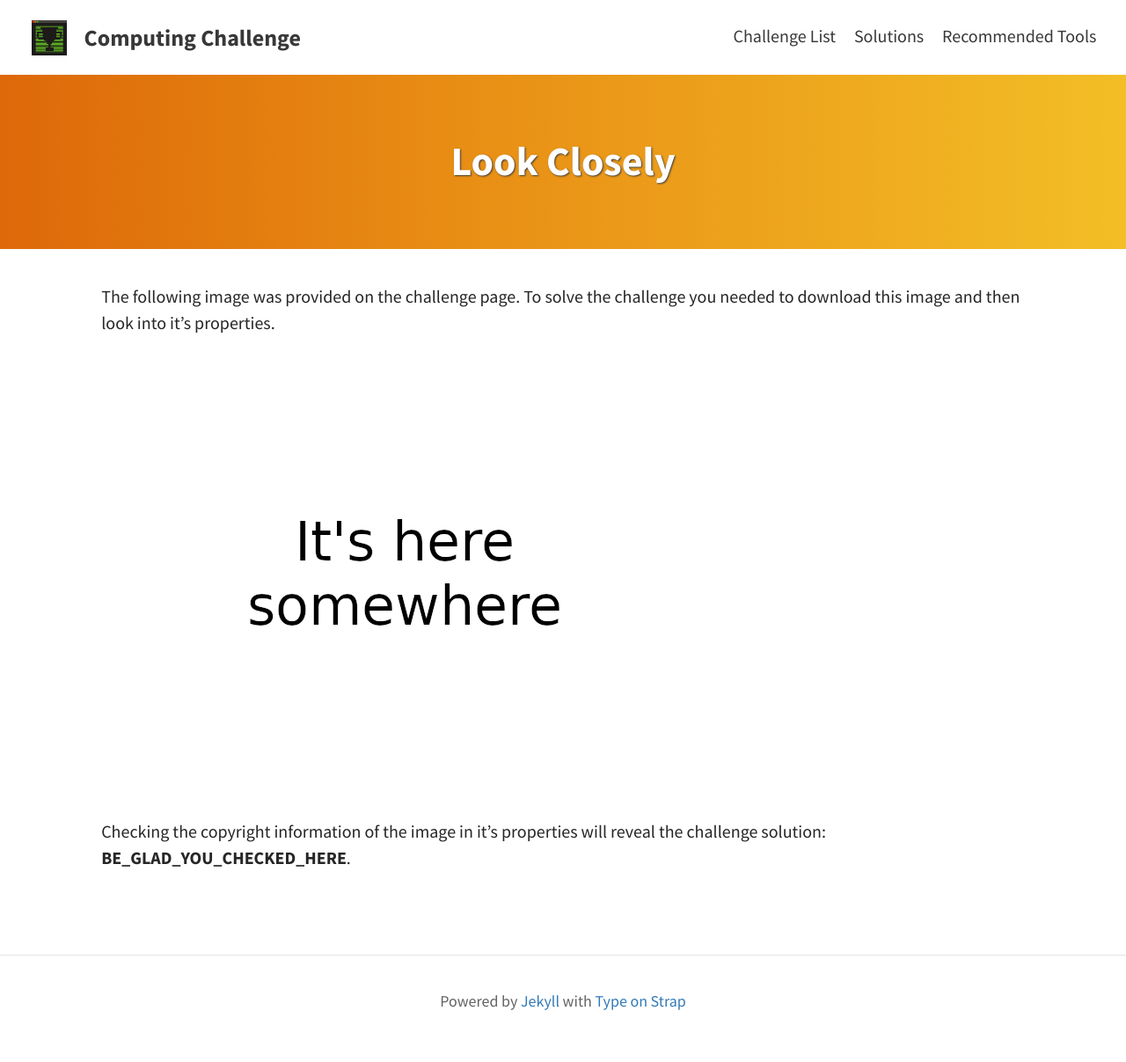
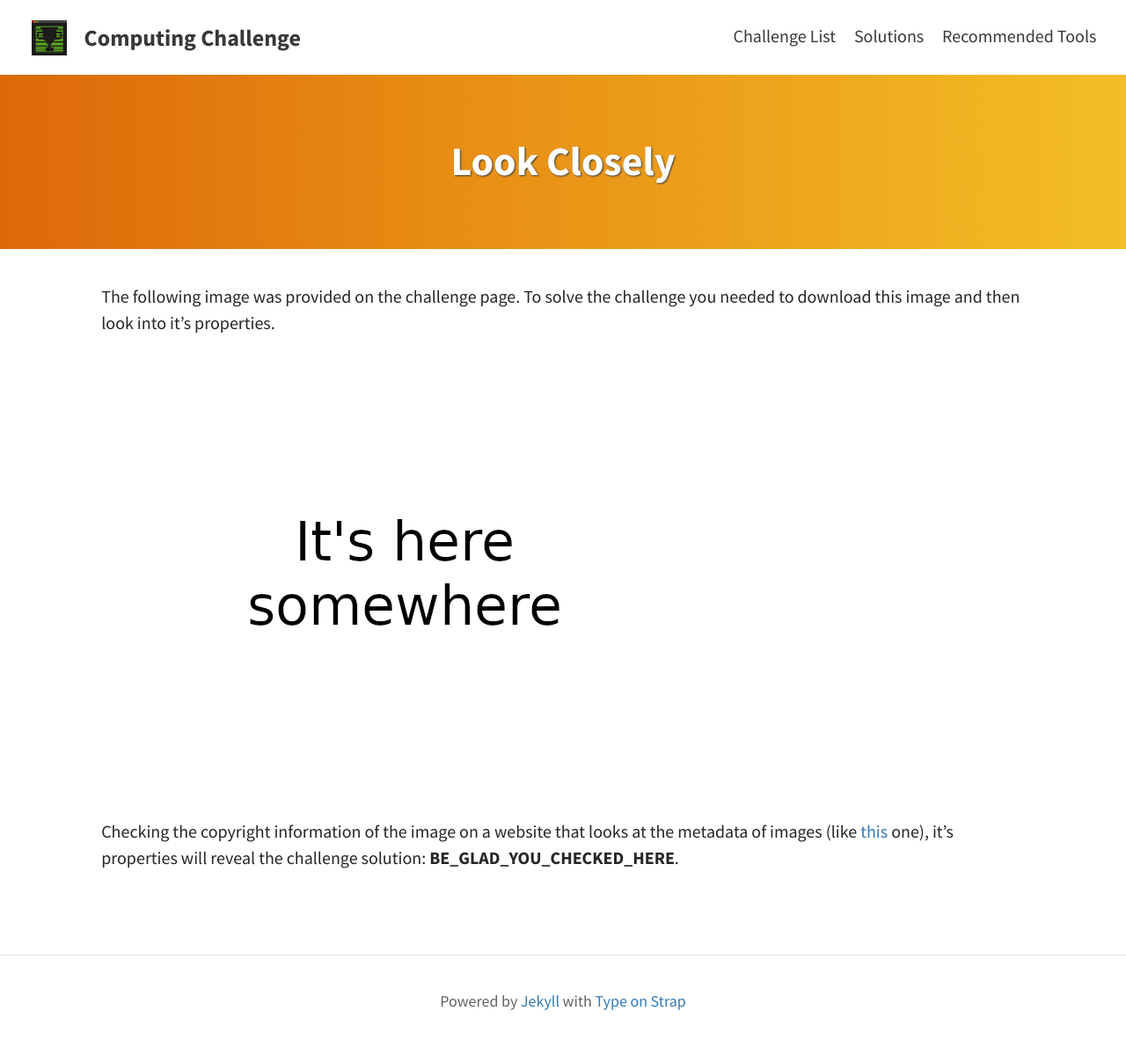
Before and after one commit to jnk838/insight-week-challenge, a Jekyll site: the page built from pages/solutions/look-closely.md, in a window 1280 px wide. Shown: the whole page at 88% size. Built offline with Jekyll 4.4.1, drawn with Linux system fonts in a browser that asks for light colours.

Commit message:
look closely link

```diff
--- a/pages/solutions/look-closely.md
+++ b/pages/solutions/look-closely.md
@@ -12,5 +12,5 @@ you needed to download this image and then look into it's properties.
 
 [img]: /assets/img/look-closely.png "Challenge image"
 
-Checking the copyright information of the image in it's properties will reveal
+Checking the copyright information of the image on a website that looks at the metadata of images (like [this](http://exif.regex.info/exif.cgi){:target="_blank"} one), it's properties will reveal
 the challenge solution: **BE_GLAD_YOU_CHECKED_HERE**.
```
